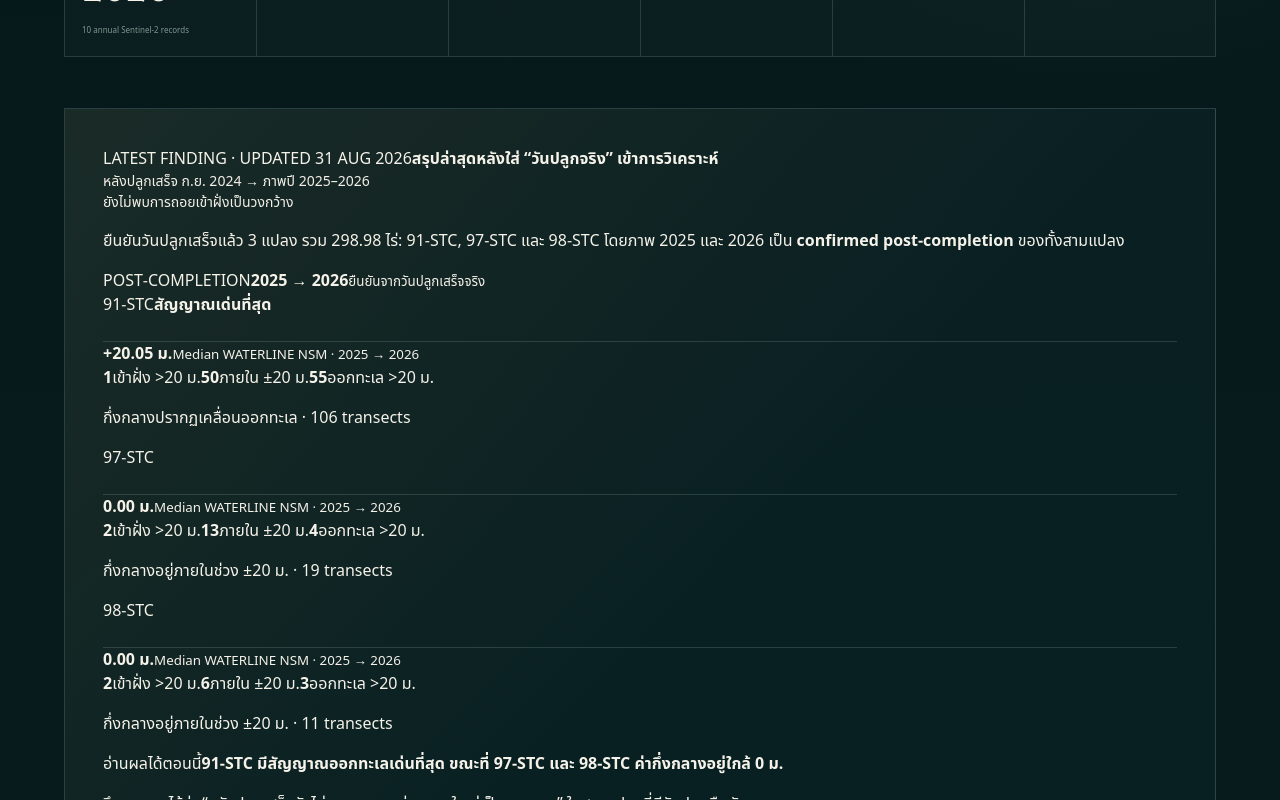
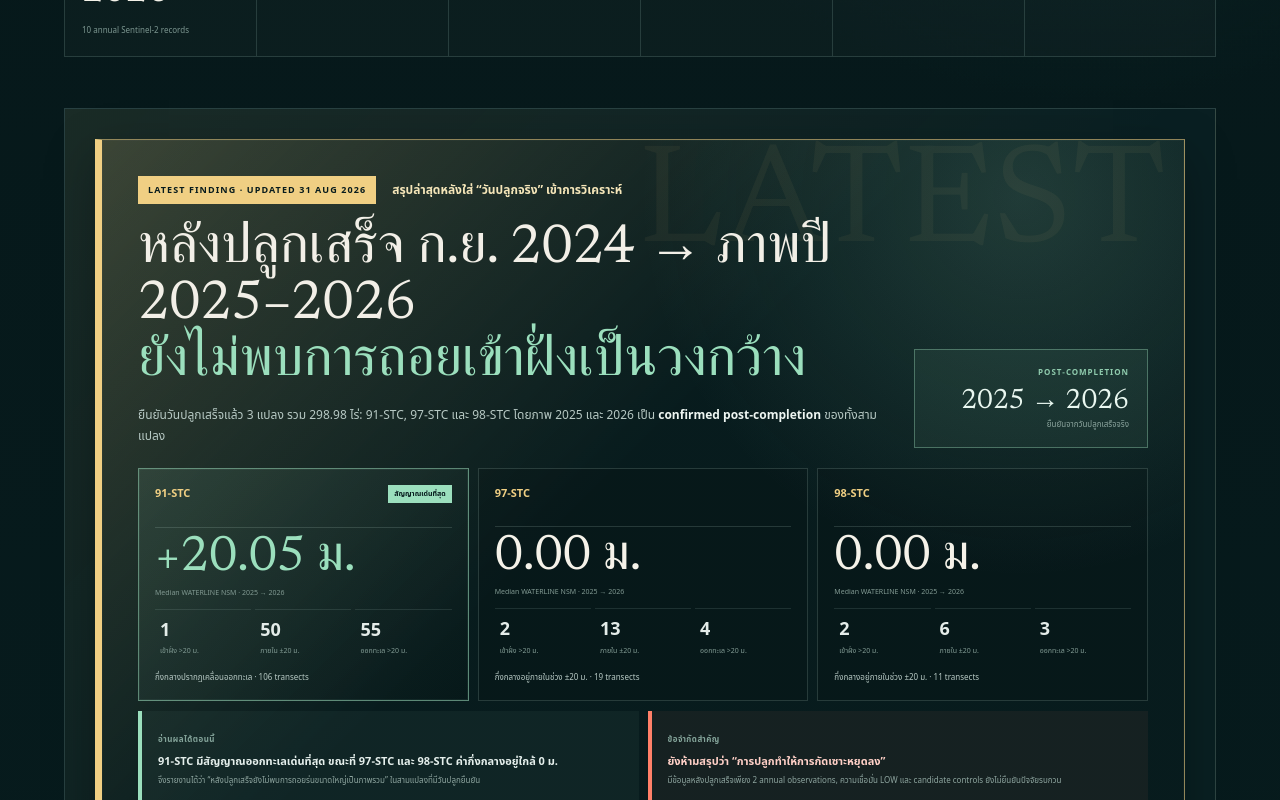
Before and after one commit to saratchai1/corrosion, a React (Vite) app in the folder web/: page / in a window 1280 px wide. Shown: the part 700-1500 px from the top of the page. Built offline with nearby package versions, Linux system fonts and the light colour scheme; a web font is replaced by a local one.

Commit message:
style: emphasize latest planting-aware findings

```diff
--- a/web/src/plantingEvidence.css
+++ b/web/src/plantingEvidence.css
@@ -12,6 +12,250 @@
     linear-gradient(135deg, rgba(232, 185, 95, .08), transparent 42%),
     rgba(9, 33, 35, .9);
   font-family: 'IBM Plex Sans Thai', 'Noto Sans Thai', system-ui, sans-serif;
+}
+
+.latest-finding-highlight {
+  position: relative;
+  overflow: hidden;
+  margin: -8px -8px 34px;
+  padding: clamp(22px, 3vw, 36px);
+  border: 1px solid rgba(240, 207, 131, .58);
+  border-left: 7px solid #f0cf83;
+  background:
+    radial-gradient(circle at 85% 8%, rgba(143, 203, 173, .18), transparent 34%),
+    linear-gradient(135deg, rgba(240, 207, 131, .16), rgba(7, 27, 29, .94) 48%);
+  box-shadow: 0 16px 48px rgba(0, 0, 0, .28), inset 0 0 0 1px rgba(255, 255, 255, .025);
+}
+
+.latest-finding-highlight::after {
+  content: 'LATEST';
+  position: absolute;
+  top: 12px;
+  right: 18px;
+  color: rgba(240, 207, 131, .055);
+  font-family: Newsreader, Georgia, serif;
+  font-size: clamp(70px, 11vw, 150px);
+  line-height: .8;
+  pointer-events: none;
+}
+
+.latest-finding-kicker {
+  position: relative;
+  z-index: 1;
+  display: flex;
+  flex-wrap: wrap;
+  gap: 8px 16px;
+  align-items: center;
+  margin-bottom: 18px;
+}
+
+.latest-finding-kicker span {
+  display: inline-flex;
+  padding: 6px 9px;
+  border: 1px solid rgba(240, 207, 131, .55);
+  color: #071b1d;
+  background: #f0cf83;
+  font-size: 9px;
+  font-weight: 800;
+  letter-spacing: .12em;
+}
+
+.latest-finding-kicker strong {
+  color: #f5e6b9;
+  font-size: 12px;
+  font-weight: 650;
+}
+
+.latest-finding-headline {
+  position: relative;
+  z-index: 1;
+  display: grid;
+  grid-template-columns: minmax(0, 1.45fr) minmax(220px, .45fr);
+  gap: 24px;
+  align-items: end;
+}
+
+.latest-finding-headline h2 {
+  margin: 0;
+  max-width: 1050px;
+  font-family: Newsreader, Georgia, serif;
+  font-size: clamp(30px, 4.3vw, 58px);
+  font-weight: 400;
+  line-height: 1.02;
+}
+
+.latest-finding-headline h2 em {
+  color: #9bdfbd;
+  font-style: normal;
+}
+
+.latest-finding-headline p {
+  max-width: 980px;
+  margin: 14px 0 0;
+  color: #b7c9c4;
+  font-size: 12px;
+  line-height: 1.8;
+}
+
+.latest-finding-headline p b { color: #eef6f2; }
+
+.latest-finding-badge {
+  display: grid;
+  justify-items: end;
+  gap: 4px;
+  padding: 16px 18px;
+  border: 1px solid rgba(143, 203, 173, .42);
+  background: rgba(143, 203, 173, .07);
+  text-align: right;
+}
+
+.latest-finding-badge span {
+  color: #8fcbad;
+  font-size: 8px;
+  font-weight: 700;
+  letter-spacing: .12em;
+}
+
+.latest-finding-badge strong {
+  color: #e9f7f0;
+  font-family: Newsreader, Georgia, serif;
+  font-size: 28px;
+  font-weight: 400;
+}
+
+.latest-finding-badge small {
+  color: #8ba49d;
+  font-size: 8px;
+}
+
+.latest-finding-plots {
+  position: relative;
+  z-index: 1;
+  display: grid;
+  grid-template-columns: repeat(3, minmax(0, 1fr));
+  gap: 9px;
+  margin-top: 20px;
+}
+
+.latest-finding-plot {
+  display: grid;
+  gap: 5px;
+  min-width: 0;
+  padding: 16px;
+  border: 1px solid rgba(181, 214, 205, .18);
+  background: rgba(0, 0, 0, .13);
+}
+
+.latest-finding-plot.emphasis {
+  border-color: rgba(143, 203, 173, .6);
+  background: linear-gradient(135deg, rgba(143, 203, 173, .12), rgba(0, 0, 0, .12));
+  box-shadow: inset 0 0 0 1px rgba(143, 203, 173, .08);
+}
+
+.latest-finding-plot header {
+  display: flex;
+  justify-content: space-between;
+  gap: 10px;
+  align-items: center;
+}
+
+.latest-finding-plot header > span {
+  color: #f0cf83;
+  font-size: 11px;
+  font-weight: 750;
+}
+
+.latest-finding-plot header > b {
+  padding: 4px 6px;
+  color: #071b1d;
+  background: #9bdfbd;
+  font-size: 7px;
+  font-weight: 800;
+}
+
+.latest-finding-plot > strong {
+  color: #f5f2e9;
+  font-family: Newsreader, Georgia, serif;
+  font-size: clamp(34px, 4vw, 50px);
+  font-weight: 400;
+  line-height: 1;
+}
+
+.latest-finding-plot.emphasis > strong { color: #9bdfbd; }
+.latest-finding-plot > small { color: #819992; font-size: 7px; }
+
+.latest-finding-plot > div {
+  display: grid;
+  grid-template-columns: repeat(3, 1fr);
+  gap: 4px;
+  margin-top: 6px;
+}
+
+.latest-finding-plot > div span {
+  display: grid;
+  gap: 2px;
+  padding: 7px 5px;
+  border-top: 1px solid rgba(181, 214, 205, .13);
+  color: #829b94;
+  font-size: 7px;
+}
+
+.latest-finding-plot > div b {
+  color: #e4ece9;
+  font-size: 18px;
+  font-weight: 550;
+}
+
+.latest-finding-plot > p {
+  margin: 4px 0 0;
+  color: #b8cac5;
+  font-size: 8px;
+  line-height: 1.5;
+}
+
+.latest-finding-interpretation {
+  position: relative;
+  z-index: 1;
+  display: grid;
+  grid-template-columns: 1fr 1fr;
+  gap: 9px;
+  margin-top: 10px;
+}
+
+.latest-finding-interpretation > div {
+  padding: 14px 16px;
+  border-left: 4px solid #9bdfbd;
+  background: rgba(143, 203, 173, .055);
+}
+
+.latest-finding-interpretation > div.caution {
+  border-left-color: #ff8069;
+  background: rgba(255, 128, 105, .055);
+}
+
+.latest-finding-interpretation span {
+  color: #84a49a;
+  font-size: 8px;
+  font-weight: 650;
+  letter-spacing: .06em;
+}
+
+.latest-finding-interpretation strong {
+  display: block;
+  margin-top: 4px;
+  color: #e5efec;
+  font-size: 11px;
+  font-weight: 650;
+  line-height: 1.55;
+}
+
+.latest-finding-interpretation .caution strong { color: #ffd0c7; }
+
+.latest-finding-interpretation p {
+  margin: 5px 0 0;
+  color: #8fa6a0;
+  font-size: 8px;
+  line-height: 1.65;
 }
 
 .planting-evidence-heading {
@@ -199,6 +443,10 @@
 }
 
 @media (max-width: 900px) {
+  .latest-finding-headline { grid-template-columns: 1fr; }
+  .latest-finding-badge { justify-items: start; text-align: left; }
+  .latest-finding-plots { grid-template-columns: 1fr; }
+  .latest-finding-interpretation { grid-template-columns: 1fr; }
   .planting-evidence-heading { grid-template-columns: 1fr; }
   .planting-evidence-status { justify-items: start; text-align: left; }
   .planting-evidence-timeline { grid-template-columns: 1fr; }
@@ -209,6 +457,9 @@
 @media (max-width: 640px) {
   .planting-evidence-portal { width: calc(100% - 34px); }
   .planting-evidence-panel { padding: 17px; }
+  .latest-finding-highlight { margin: -4px -4px 26px; padding: 18px; }
+  .latest-finding-headline h2 { font-size: 34px; }
+  .latest-finding-plot > div { grid-template-columns: 1fr; }
   .planting-evidence-cards { grid-template-columns: 1fr; }
   .planting-evidence-guard { grid-template-columns: 1fr; }
 }
```
